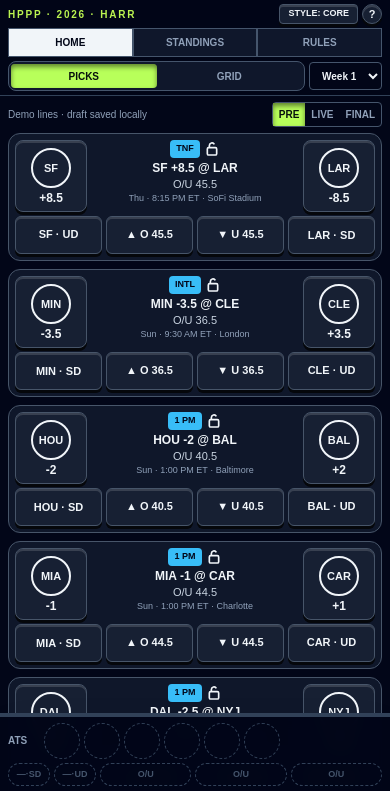
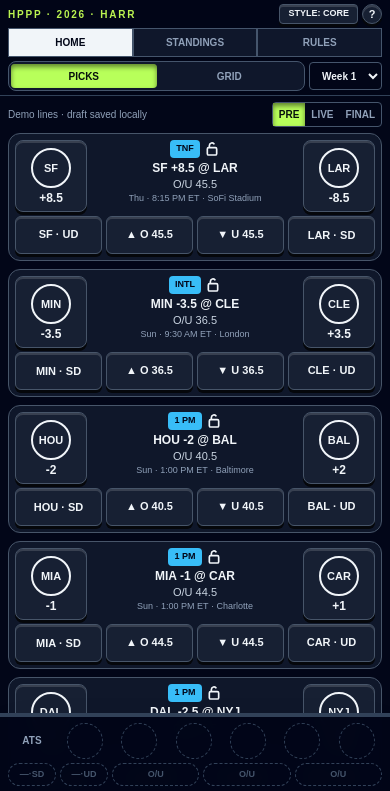
Before and after one commit to ghreichert96/nfl-pool, a Next.js app: page / in a window 390 px wide. Shown: the top 791 px of the page. Built offline with nearby package versions, Linux system fonts and the light colour scheme.

Commit message:
Refine mobile picks preview layout

```diff
--- a/src/features/picks/picks-experience.tsx
+++ b/src/features/picks/picks-experience.tsx
@@ -633,10 +633,10 @@ function Preview({
     <aside className="fixed inset-x-0 bottom-0 z-20 mx-auto max-w-2xl border-t-4 border-slate-700 bg-slate-950/98 shadow-2xl backdrop-blur">
       <div className="space-y-1 px-2 py-1.5">
         <div
-          className="flex items-center gap-1 overflow-x-auto"
+          className="grid grid-cols-[48px_repeat(6,minmax(0,1fr))] items-center gap-1"
           aria-label="ATS picks"
         >
-          <span className="w-8 shrink-0 text-[10px] font-black text-slate-400">
+          <span className="text-center text-[10px] font-black text-slate-400">
             ATS
           </span>
           {Array.from({ length: 6 }, (_, index) => {
@@ -645,7 +645,7 @@ function Preview({
               return (
                 <span
                   key={index}
-                  className="size-9 shrink-0 rounded-full border border-dashed border-slate-700"
+                  className="size-9 justify-self-center rounded-full border border-dashed border-slate-700"
                 />
               );
             const bestBet =
@@ -662,10 +662,10 @@ function Preview({
                     bestBet: bestBet ? null : pick,
                   }))
                 }
-                className={`relative grid size-9 shrink-0 place-items-center rounded-full border text-[10px] font-black ${previewResultClass(gameMap.get(pick.gameId), standingForTeam(gameMap.get(pick.gameId), pick.team, "ats"))} ${bestBet ? "ring-2 ring-amber-300 ring-offset-1 ring-offset-slate-950" : ""}`}
+                className={`relative grid size-9 justify-self-center place-items-center rounded-full border text-[10px] font-black ${previewResultClass(gameMap.get(pick.gameId), standingForTeam(gameMap.get(pick.gameId), pick.team, "ats"))} ${bestBet ? "ring-2 ring-inset ring-amber-300" : ""}`}
               >
                 {bestBet && (
-                  <span className="absolute -top-2 text-sm text-amber-300">
+                  <span className="absolute top-0 text-xs text-amber-300">
                     ♛
                   </span>
                 )}
@@ -674,7 +674,7 @@ function Preview({
             );
           })}
         </div>
-        <div className="grid grid-cols-[42px_42px_repeat(3,minmax(0,1fr))] gap-1 text-[9px] font-black">
+        <div className="grid grid-cols-[48px_48px_repeat(3,minmax(0,1fr))] gap-1 text-[9px] font-black">
           <span
             aria-label={
               picks.suddenDeath
@@ -701,7 +701,7 @@ function Preview({
               return (
                 <span
                   key={index}
-                  className="truncate rounded-full border border-dashed border-slate-700 px-1 py-1 text-center text-slate-600"
+                  className="truncate rounded-full border border-dashed border-slate-700 px-0.5 py-1 text-center text-slate-600"
                 >
                   O/U
                 </span>
@@ -712,9 +712,9 @@ function Preview({
               <span
                 key={pick.gameId}
                 aria-label={`${game?.away.abbreviation} at ${game?.home.abbreviation}, ${pick.direction}`}
-                className={`truncate rounded-full border px-1 py-1 text-center ${previewResultClass(game, standingForTotal(game, pick.direction))}`}
+                className={`truncate rounded-full border px-0.5 py-1 text-center ${previewResultClass(game, standingForTotal(game, pick.direction))}`}
               >
-                {game?.away.abbreviation}-{game?.home.abbreviation}·
+                {game?.away.abbreviation} {game?.home.abbreviation}{" "}
                 {pick.direction === "over" ? "O" : "U"}
               </span>
             );
```
